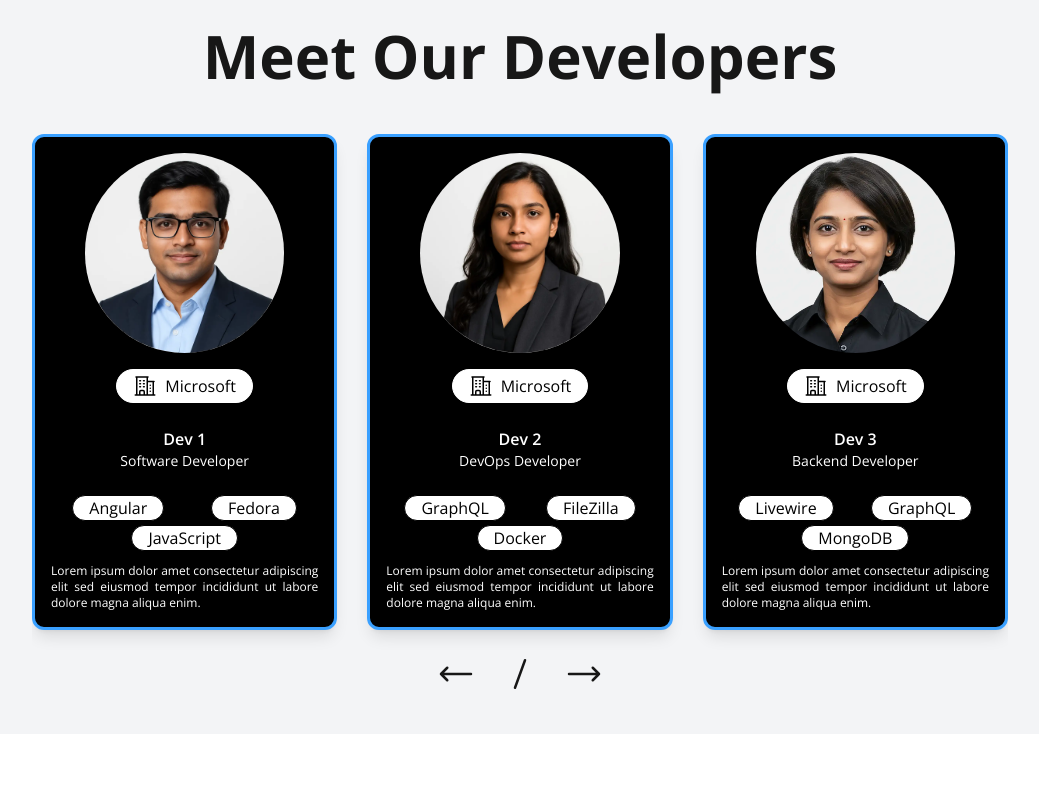
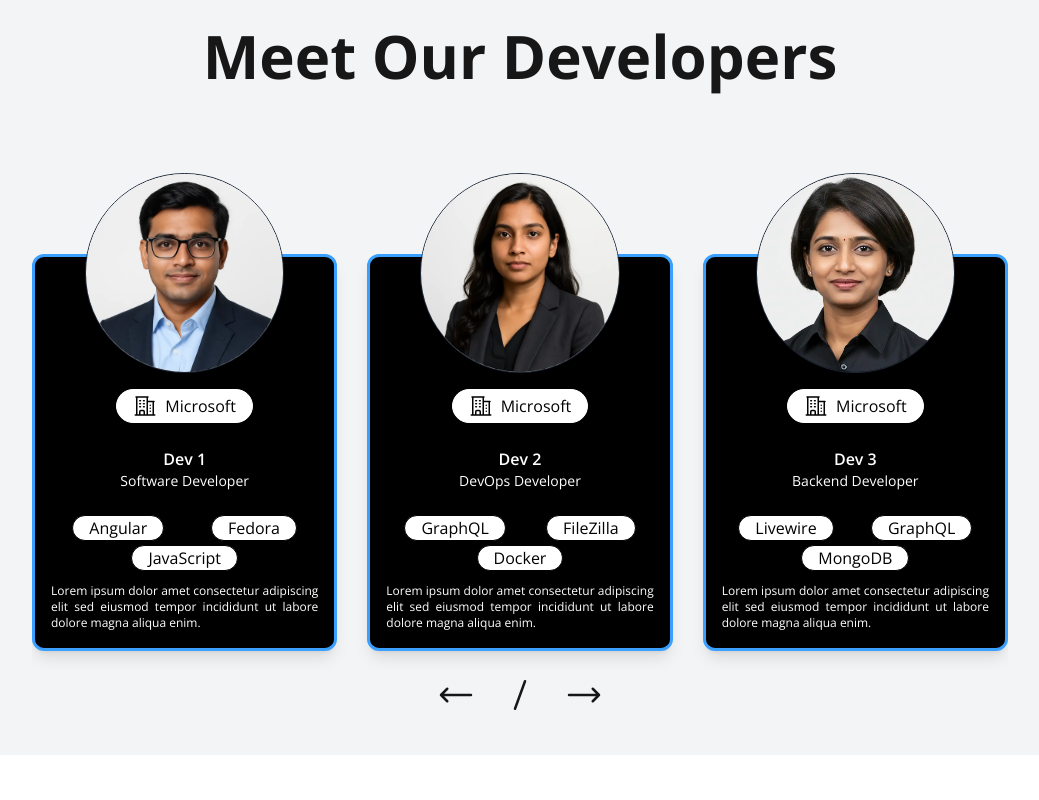
Before and after one commit to faizdev007/OVE_Web, a Next.js app: page / in a window 1280 px wide. Shown: the part 800-1600 px from the top of the page, without its empty margins (120-1159 px from the left). Built offline with nearby package versions, Linux system fonts and the light colour scheme; what tailwindcss-animated would draw is missing.

Commit message:
udpate developer profile

```diff
--- a/app/globals.css
+++ b/app/globals.css
@@ -57,3 +57,7 @@ body {
   white-space: nowrap;
   animation: marquee 15s linear infinite;
 }
+
+.swiper {
+  overflow-y: visible!important;
+}
--- a/components/Homepage/developer.js
+++ b/components/Homepage/developer.js
@@ -59,14 +59,15 @@ export default function DevelopersSlider() {
             640: { slidesPerView: 2 },
             1024: { slidesPerView: 3 },
             1450: { slidesPerView: 4 },
-            1850: { slidesPerView: 4 },
+            // 1850: { slidesPerView: 4 },
           }}
         >
           {developers.map((dev, index) => (
             <SwiperSlide key={index}>
-              <div className={`dev bg-black aspect-[1/1.3] text-white relative rounded-xl shadow-lg animate-fade animate-duration-1000 animate-delay-${index}00 animate-ease-linear hover:shadow-2xl ${isVisible ? 'opacity-100' : 'opacity-0 pointer-events-none'}`} style={{border:`3px solid ${dev.color}`}}>
-                <div className="relative w-2/3 aspect-[1/1] mx-auto mb-4">
-                  <div className='overflow-hidden absolute rounded-full absolute aspect-[1/1] mt-4'>
+              {/* style={{border:`3px solid ${dev.color}`}} */}
+              <div className={`bg-black mt-30 aspect-[1/1.3] text-white relative rounded-xl shadow-lg animate-fade animate-duration-1000 animate-delay-${index}00 animate-ease-linear hover:shadow-2xl ${isVisible ? 'opacity-100' : 'opacity-0 pointer-events-none'}`} style={{border:`3px solid ${dev.color}`}}>
+                <div className="relative w-2/3 aspect-[2/1] mx-auto mb-4">
+                  <div className='overflow-hidden absolute -top-25 border border-gray-800 z-20 rounded-full absolute aspect-[1/1] mt-4'>
                     {/* Profile Image with Border and Hover Effect */}
                     <img
                       src={dev.image}
```
